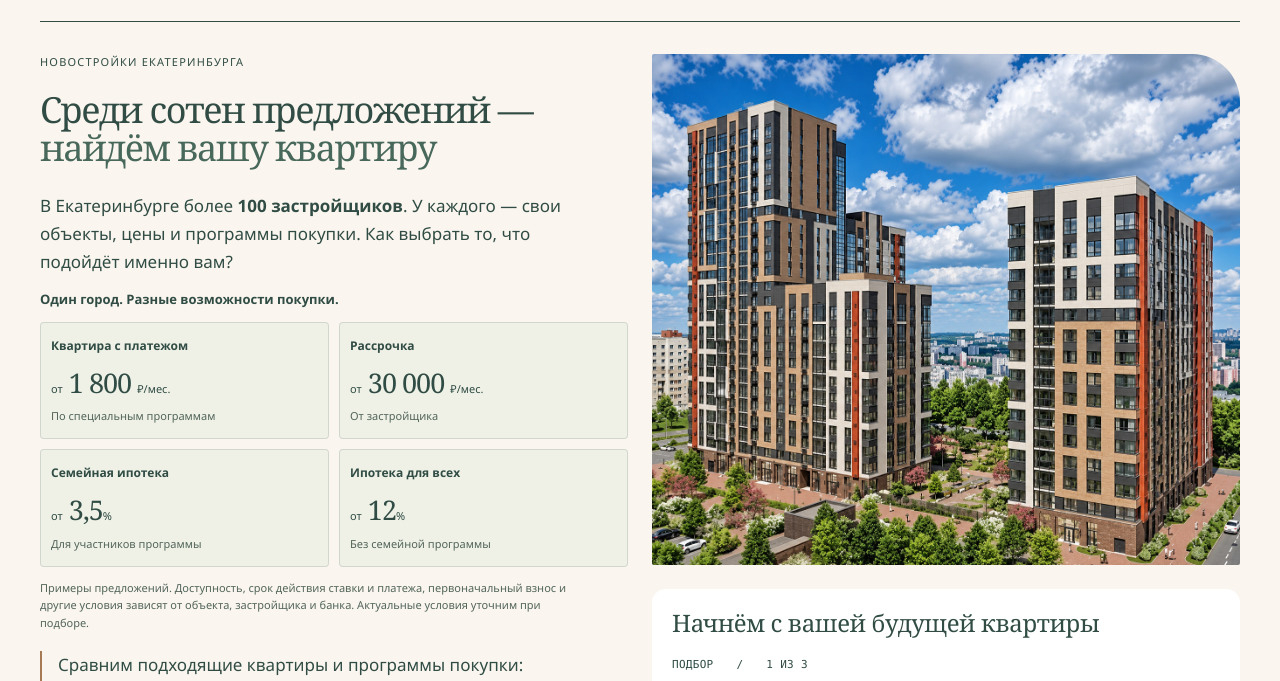
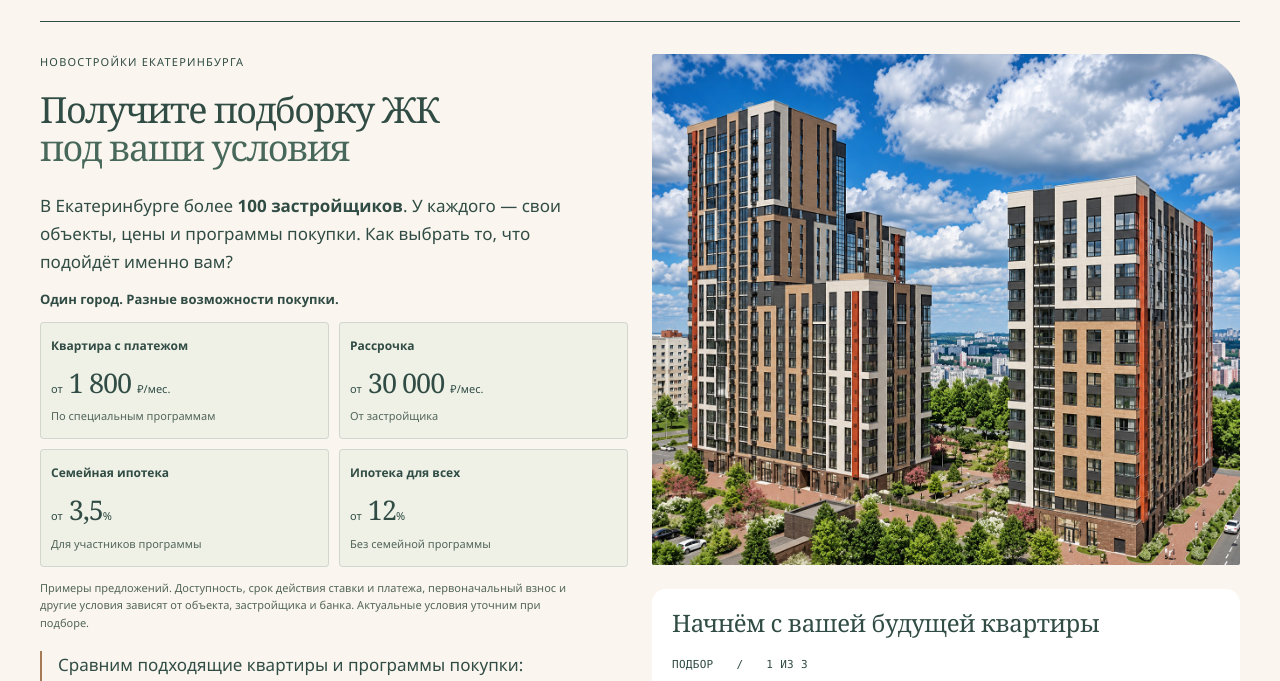
Before and after one commit to memorim/anna-ermakova-home, a plain HTML site: page public/index.html in a window 1280 px wide. Shown: the part 69-750 px from the top of the page. Drawn offline with Linux system fonts and the light colour scheme.

Commit message:
fix: restore the original headline requested by the client

```diff
--- a/public/index.html
+++ b/public/index.html
@@ -5,7 +5,7 @@
   <title>Новостройки Екатеринбурга: квартира и условия покупки — Анна Ермакова</title>
   <meta name="description" content="Поможем разобраться в предложениях более 100 застройщиков Екатеринбурга: сравним квартиры, ипотеку и рассрочку. Персональные скидки и закрытые предложения по квартирам с Анной Ермаковой.">
   <meta name="theme-color" content="#304c44">
-  <meta property="og:title" content="Найдём вашу квартиру среди сотен предложений">
+  <meta property="og:title" content="Получите подборку ЖК под ваши условия">
   <meta property="og:description" content="Сравним новостройки и программы покупки в Екатеринбурге. Персональные скидки от застройщиков и закрытые предложения по квартирам.">
   <meta property="og:image" content="https://anna-ermakova-home.onrender.com/assets/towers.jpg">
   <link rel="icon" href="/assets/brand-tile.svg" type="image/svg+xml">
@@ -21,7 +21,7 @@
   <section class="hero wrap" aria-labelledby="hero-title">
     <div class="intro">
       <p class="eyebrow">Новостройки Екатеринбурга</p>
-      <h1 id="hero-title">Среди сотен предложений — <em>найдём вашу квартиру</em></h1>
+      <h1 id="hero-title">Получите подборку ЖК <em>под ваши условия</em></h1>
       <p class="market-lead">В Екатеринбурге более <strong>100 застройщиков</strong>. У каждого — свои объекты, цены и программы покупки. Как выбрать то, что подойдёт именно вам?</p>
       <div class="purchase-programs" role="group" aria-labelledby="programs-title" aria-describedby="programs-note">
         <h2 id="programs-title">Один город. Разные возможности покупки.</h2>
```
